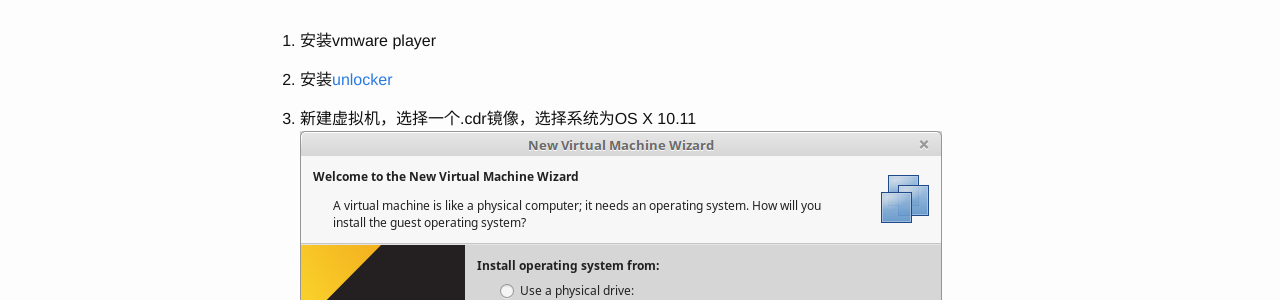
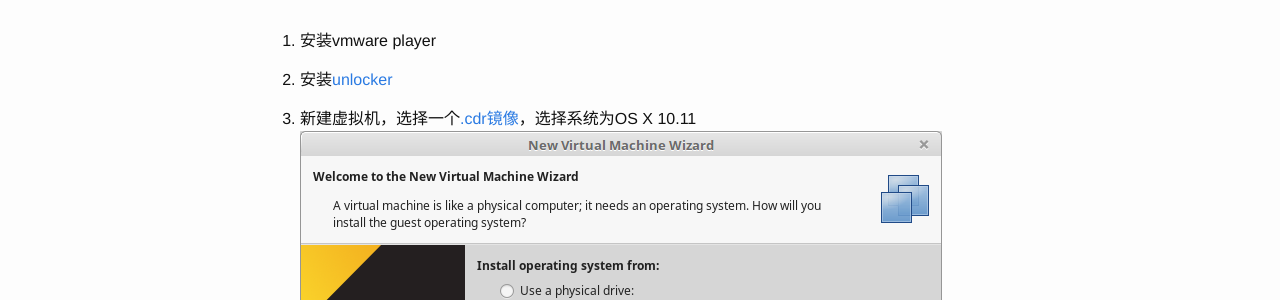
Before and after one commit to zephyrzoom/zephyrzoom.github.io, a Jekyll site: the page built from _posts/2016-07-26-vmware-mac.md, in a window 1280 px wide and 900 px high. Shown: the part 171-471 px from the top of the window. Built offline with Jekyll 4.4.1, drawn with Linux system fonts in a browser that asks for light colours; part of the change alters nothing that is shown.

```diff
--- a/_posts/2016-07-26-vmware-mac.md
+++ b/_posts/2016-07-26-vmware-mac.md
@@ -7,7 +7,7 @@ date: 2016-07-26 20:13:00 +0800
 
 2. 安装[unlocker](http://pan.baidu.com/s/1dFny5Yp)
 
-3. 新建虚拟机，选择一个.cdr镜像，选择系统为OS X 10.11
+3. 新建虚拟机，选择一个[.cdr镜像](http://pan.baidu.com/s/1slUtMah)，选择系统为OS X 10.11
 ![choose-image](/image/choose-image.png)
 ![choose-os](/image/choose-os.png)
 
```
